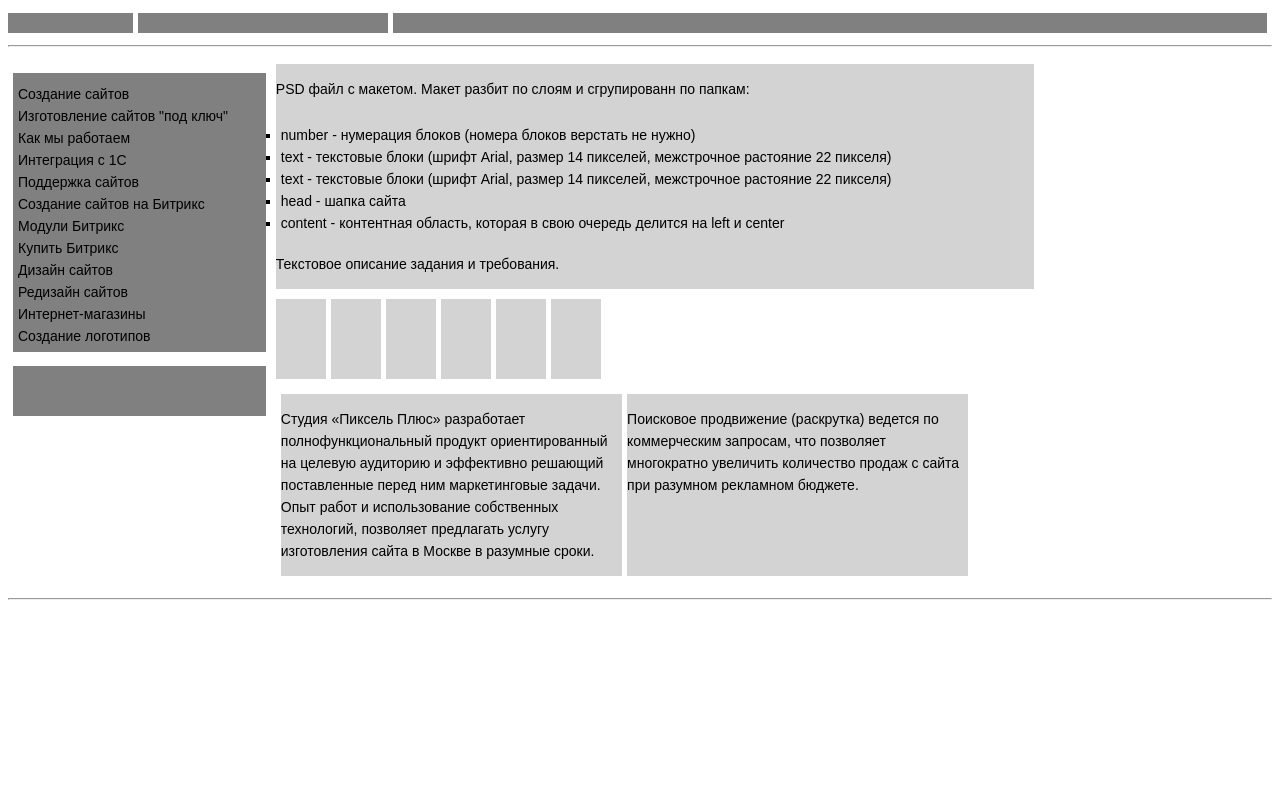
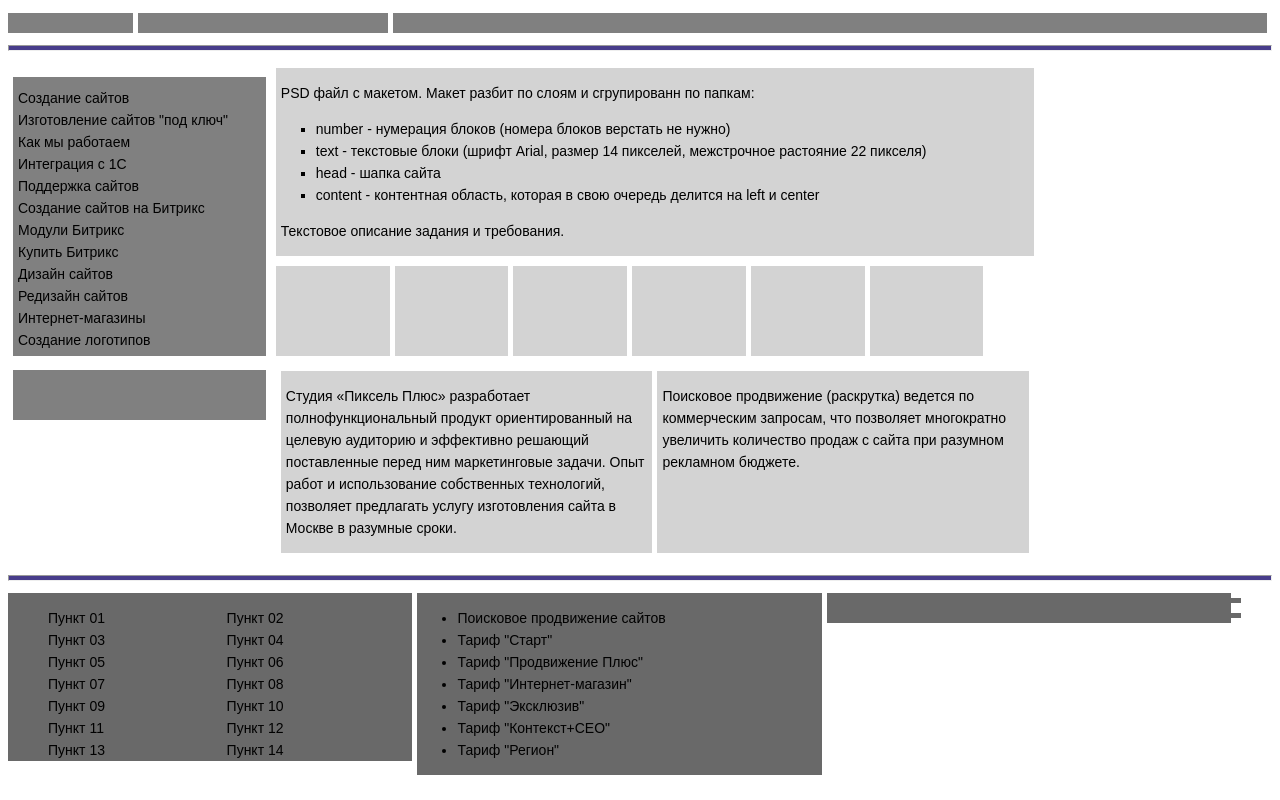
Before and after one commit to CrazyElfi/pixelplus-test-task-1, a plain HTML site: page index.html in a window 1280 px wide. Drawn offline with Linux system fonts and the light colour scheme.

Commit message:
new blocks

```diff
--- a/index.html
+++ b/index.html
@@ -16,7 +16,7 @@
 <div id="content">
     <div id="left">
         <div id="menu">
-            <ul>
+            <ul id="menu_1">
                 <li>Создание сайтов</li>
                 <li>Изготовление сайтов "под ключ"</li>
                 <li>Как мы работаем</li>
@@ -41,12 +41,10 @@
              <ul id="list">
                 <li>number - нумерация блоков (номера блоков верстать не нужно)</li>
                 <li>text - текстовые блоки (шрифт Arial, размер 14 пикселей, межстрочное растояние 22 пикселя)</li>
-                <li>text - текстовые блоки (шрифт Arial, размер 14 пикселей, межстрочное растояние 22 пикселя)</li>
                 <li>head - шапка сайта</li>
                 <li>content - контентная область, которая в свою очередь делится на left  и center</li>
             </ul>
-            <p>Текстовое описание задания и требования.</li>
-            </p>
+            <p>Текстовое описание задания и требования.</p>
         </div>
 
         <div id="block_center">
@@ -70,7 +68,39 @@
 </div>
 <hr>
 <div id="footer">
-
+    <div class="block_footer">
+        <ul class="point">
+            <li>Пункт 01</li>
+            <li>Пункт 02</li>
+            <li>Пункт 03</li>
+            <li>Пункт 04</li>
+            <li>Пункт 05</li>
+            <li>Пункт 06</li>
+            <li>Пункт 07</li>
+            <li>Пункт 08</li>
+            <li>Пункт 09</li>
+            <li>Пункт 10</li>
+            <li>Пункт 11</li>
+            <li>Пункт 12</li>
+            <li>Пункт 13</li>
+            <li>Пункт 14</li>
+        </ul>
+    </div>
+    <div class="block_footer">
+        <ul>
+            <li>Поисковое продвижение сайтов</li>
+            <li>Тариф "Старт"</li>
+            <li>Тариф "Продвижение Плюс"</li>
+            <li>Тариф "Интернет-магазин"</li>
+            <li>Тариф "Эксклюзив"</li>
+            <li>Тариф "Контекст+СЕО"</li>
+            <li>Тариф "Регион"</li>
+        </ul>
+    </div>
+    <div class="block_footer">
+        <div class="f-3"></div>
+        <div class="f-3"></div>
+    </div>
 </div>
 
 
--- a/style.css
+++ b/style.css
@@ -37,8 +37,13 @@ body {
     height: 20px;
     background: gray;
     position: relative;
-    margin: 5px 5px 5px 0px;
+    margin: 5px 5px 5px 0;
 
+}
+
+hr {
+    background-color: darkslateblue; /* Цвет линии для браузера Firefox и Opera */
+    height: 4px; /* Толщина линии */
 }
 
 #content {
@@ -52,18 +57,18 @@ body {
 #menu {
     width: 100%;
     background: gray;
-    margin: 5px 5px 5px 0px;
+    margin: 5px 5px 5px 0;
 }
 
 #block_bottom_menu {
     width: 100%;
     height: 50px;
     background: gray;
-    margin: 5px 5px 5px 0px;
+    margin: 5px 5px 5px 0;
 }
 /*нужно прикрепить к низу, хз как*/
 p {
-
+    margin-inline-start: 5px;
 }
 
 #list {
@@ -71,14 +76,14 @@ p {
 }
 
 
-ul {
+#menu_1{
     list-style-type: none;
     padding: 10px 5px 5px 5px;
 }
 
 #left {
     width: 20%;
-    margin: 5px 5px 5px 5px;
+    margin: 5px;
 }
 
 #center {
@@ -90,16 +95,15 @@ ul {
     width: 100%;
     height: auto;
     background: lightgray;
-    margin: 5px 5px 5px 0px;
+    margin: 5px 5px 5px 0;
     /*flex-wrap: wrap;*/
     float:left;
 }
 
 .t_block {
-    width: 45%;
-
+    width: 49%;
     background: lightgray;
-    margin: 5px 5px 5px 0px;
+    margin: 5px 5px 5px 0;
     /*flex-wrap: wrap;*/
     float:left;
 }
@@ -108,13 +112,12 @@ ul {
 }
 
 .block_center {
-    width: 50px;
-    height: 80px;
+    width: 15%;
+    height: 90px;
     background: lightgray;
-    margin: 5px 5px 5px 0px;
+    margin: 5px 5px 5px 0;
     /*flex-wrap: wrap;*/
     float:left;
-
 }
 #bottom_block_center {
     width: 100%;
@@ -122,5 +125,34 @@ ul {
     padding: 5px;
     display: flex;
     flex-wrap: nowrap;
+}
+#footer {
+    width: 100%;
+}
+.block_footer {
+    background: dimgray ;
+    width: 32%;
+    float:left;
+    margin: 5px 5px 5px 0;
+}
+#point {
+    list-style: none;
+    display: flex;
+    flex-direction: column;
+    flex-wrap: wrap
+}
+
+.point li {
+    display: block;
+    width:49%;
+    float: left;
 
 }
+.f-3 {
+    background: dimgray ;
+    width: 100%;
+    height: 49%;
+    margin: 5px 5px 5px 10px;
+    padding-top: 5px;
+    float: left;
+}
```
